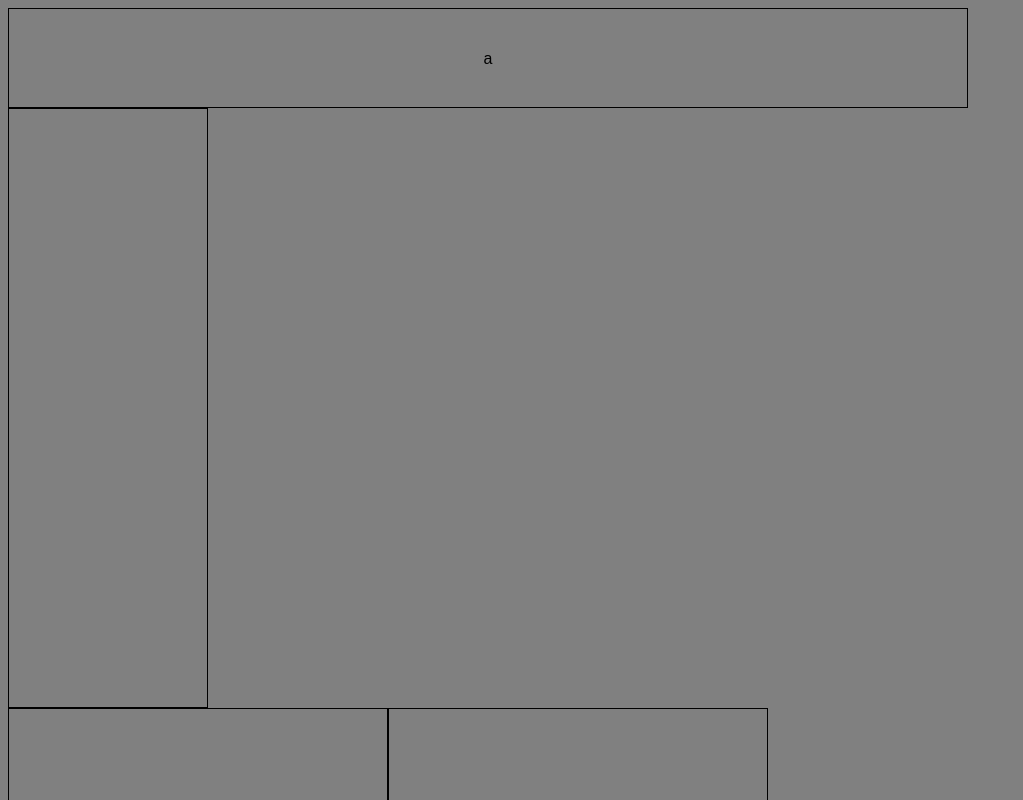
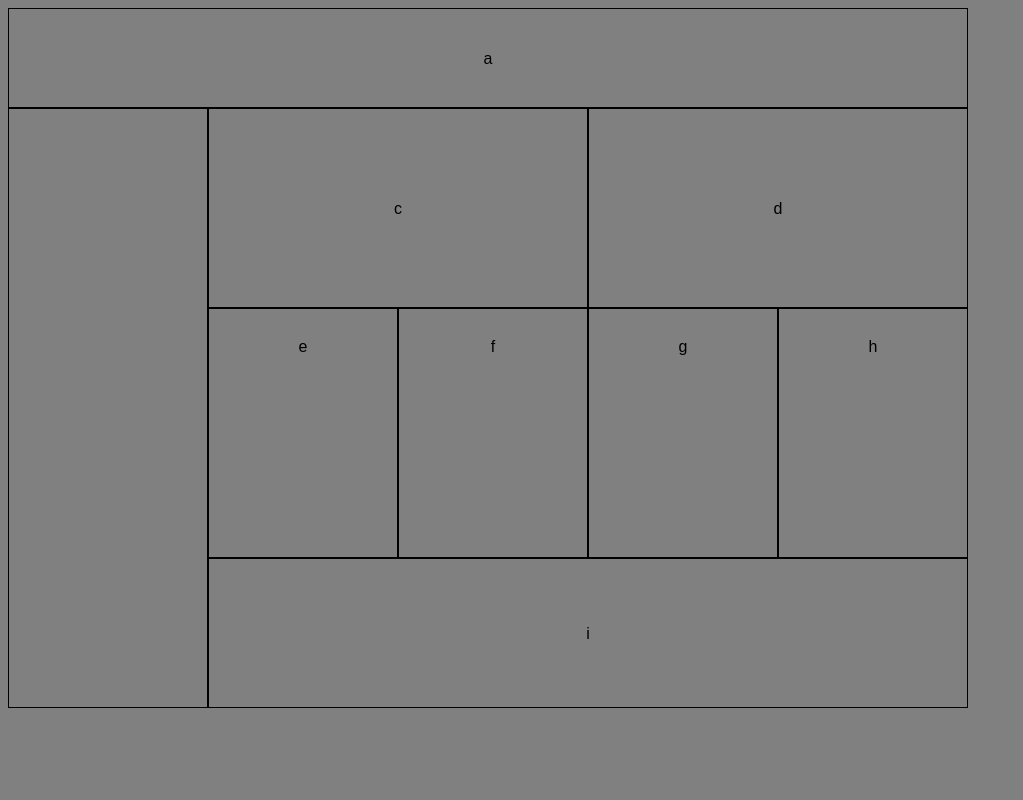
Before and after one commit to suetarazi/301-lab-01, a plain HTML site: page index.html in a window 1280 px wide. Shown: the top 800 px of the page, without its empty margins (0-1023 px from the left). Drawn offline with Linux system fonts and the light colour scheme.

Commit message:
desktop done

```diff
--- a/index.html
+++ b/index.html
@@ -6,12 +6,13 @@
         <title>Mobile SMACSS</title>
         <meta name="description" content="">
         <meta name="viewport" content="width=device-width, initial-scale=1">
-        <link rel="stylesheet" href="style.css">
+        <link rel="stylesheet" media="screen and (min-width: 768px)" href="style.css">
         <link rel="stylesheet" media="screen and (max-width: 768px)" href="mobile.css">
     </head>
     <body>
         <header id="a">a</header>
         <aside id="b">b</aside>
+        <main id="mainParent">
         <section id="cdParent">
         <div id="c">c</div>
         <div id="d">d</div>
@@ -25,6 +26,7 @@
         <div id="h">h</div>
         </section>
         <footer id="i">i</footer>
+        </main>
         <script src="" async defer></script>
     </body>
 </html>
--- a/mobile.css
+++ b/mobile.css
@@ -1,4 +1,15 @@
-body {
+* {
+    box-sizing: border-box;
+    padding: 0px;
+    margin: 0 px;
+    text-align: center;
+
+}
+
+
+body{
+    background-color: gray;
+    font-family: Arial, Helvetica, sans-serif;
     width: 480px;
 }
 
--- a/style.css
+++ b/style.css
@@ -34,12 +34,16 @@ body {
     width: 200px;
     border-style: solid;
     border: solid 1px black;
+    float: left;
+}
 
+#mainParent{
+    float: right;
 }
 
 #cdParent{
     width: 760px;
-    /* clear: both; */
+    clear: both;
 }
 
 
@@ -70,7 +74,8 @@ body {
 }
 
 
-#e {
+#e, #f, #g, #h {
+    display: inline;
     box-sizing: border-box;
     height: 250px;
     line-height: 250px;
@@ -81,7 +86,7 @@ body {
     float: left;
 }
 
-#f {
+/* #f {
     box-sizing: border-box;
     height: 250px;
     line-height: 250px;
@@ -116,7 +121,7 @@ body {
     border: solid 1px black;
     float: right;
 }
-
+ */
 
 #i {
     box-sizing: border-box;
```
